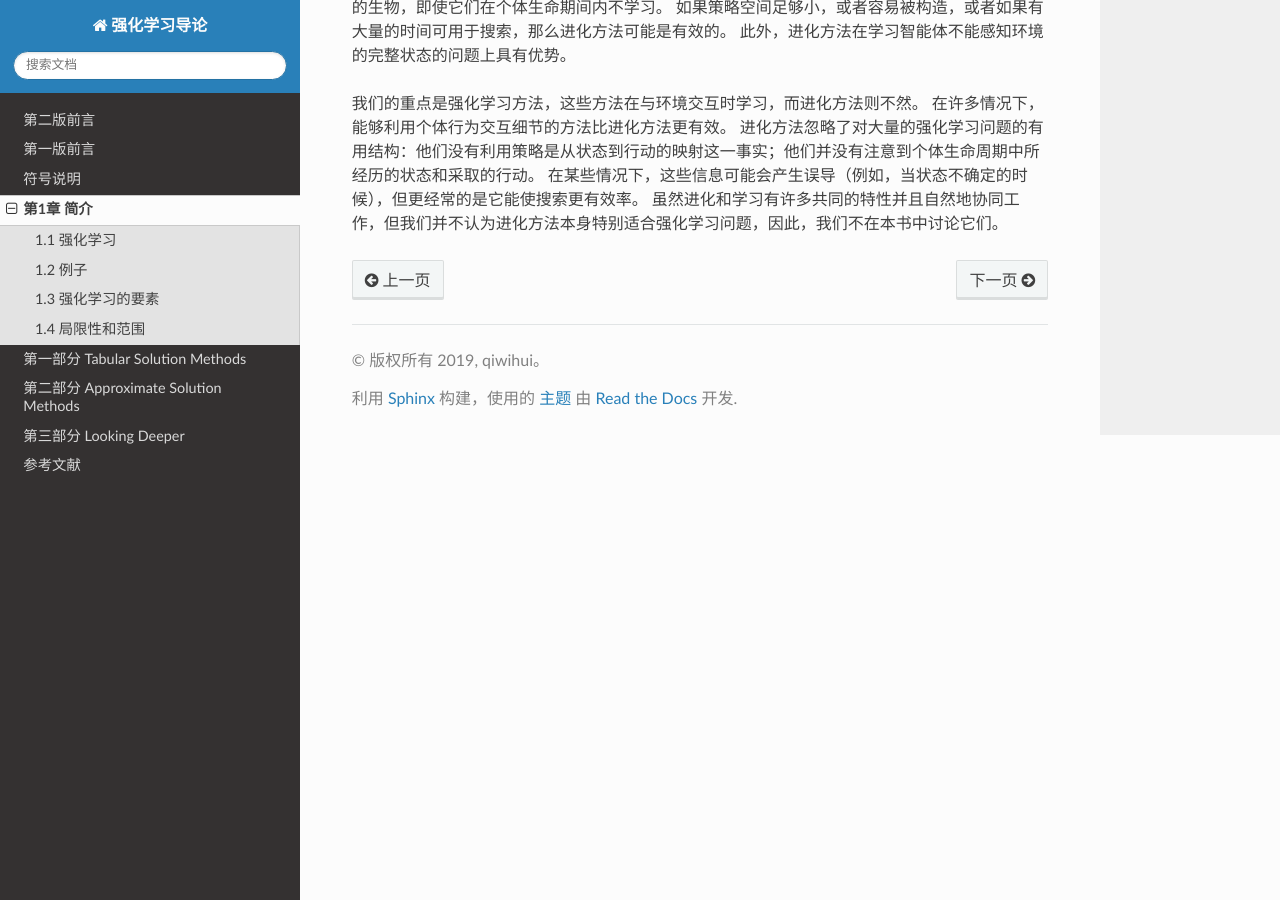
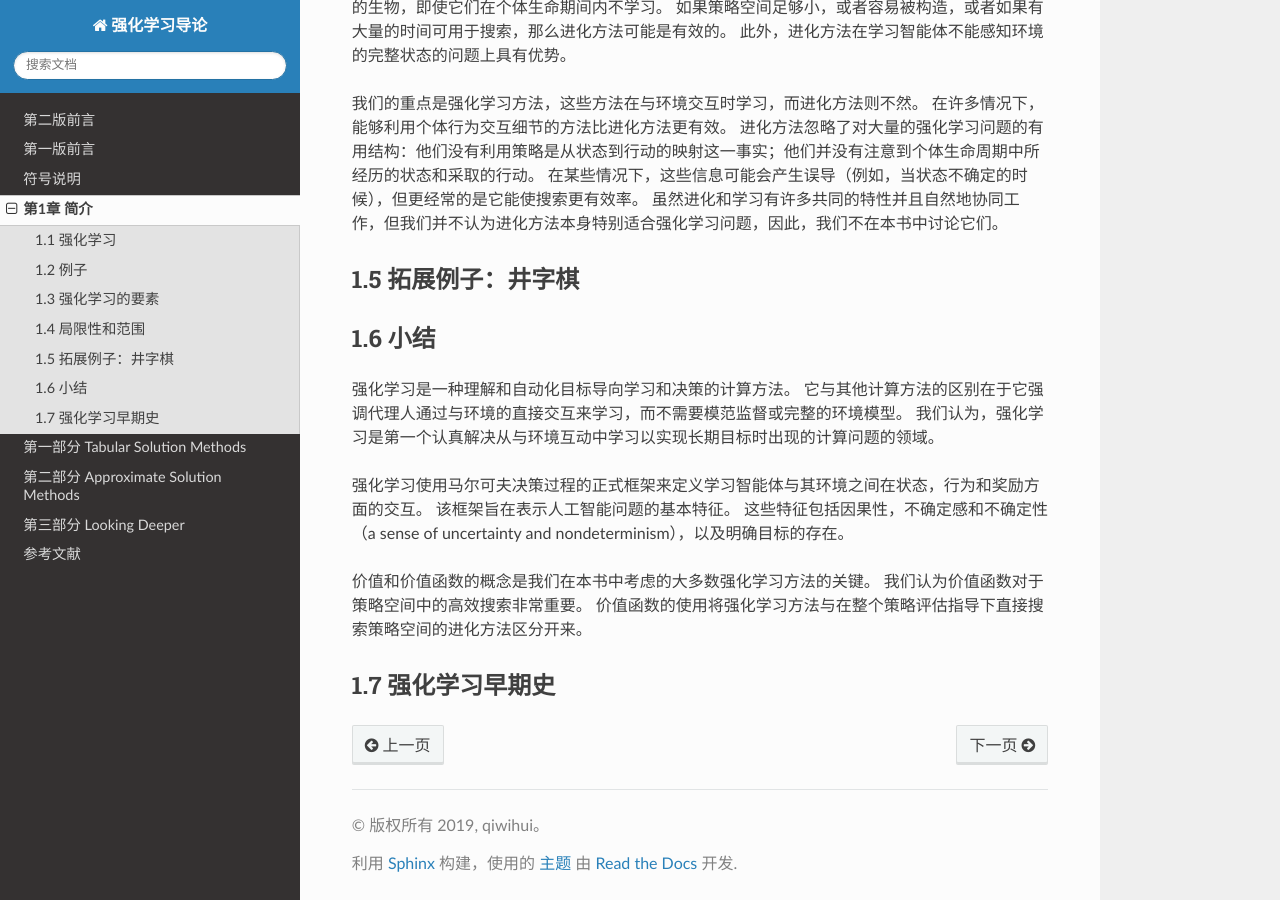
Before and after one commit to qiwihui/reinforcement-learning-an-introduction-chinese, a Sphinx documentation site: the page built from source/chapter1.rst, in a window 1280 px wide and 900 px high, scrolled down 4831 px. Built offline with Sphinx 7.4.7 and the Read the Docs theme 2.0.0, drawn with Linux system fonts in a browser that asks for light colours.

Commit message:
docs: 1.6 小结

```diff
--- a/source/chapter1.rst
+++ b/source/chapter1.rst
@@ -198,3 +198,24 @@
 进化方法忽略了对大量的强化学习问题的有用结构：他们没有利用策略是从状态到行动的映射这一事实；他们并没有注意到个体生命周期中所经历的状态和采取的行动。
 在某些情况下，这些信息可能会产生误导（例如，当状态不确定的时候），但更经常的是它能使搜索更有效率。
 虽然进化和学习有许多共同的特性并且自然地协同工作，但我们并不认为进化方法本身特别适合强化学习问题，因此，我们不在本书中讨论它们。
+
+1.5 拓展例子：井字棋
+--------------------
+
+1.6 小结
+--------
+
+强化学习是一种理解和自动化目标导向学习和决策的计算方法。
+它与其他计算方法的区别在于它强调代理人通过与环境的直接交互来学习，而不需要模范监督或完整的环境模型。
+我们认为，强化学习是第一个认真解决从与环境互动中学习以实现长期目标时出现的计算问题的领域。
+
+强化学习使用马尔可夫决策过程的正式框架来定义学习智能体与其环境之间在状态，行为和奖励方面的交互。
+该框架旨在表示人工智能问题的基本特征。
+这些特征包括因果性，不确定感和不确定性（a sense of uncertainty and nondeterminism），以及明确目标的存在。
+
+价值和价值函数的概念是我们在本书中考虑的大多数强化学习方法的关键。
+我们认为价值函数对于策略空间中的高效搜索非常重要。
+价值函数的使用将强化学习方法与在整个策略评估指导下直接搜索策略空间的进化方法区分开来。
+
+1.7 强化学习早期史
+------------------
```
